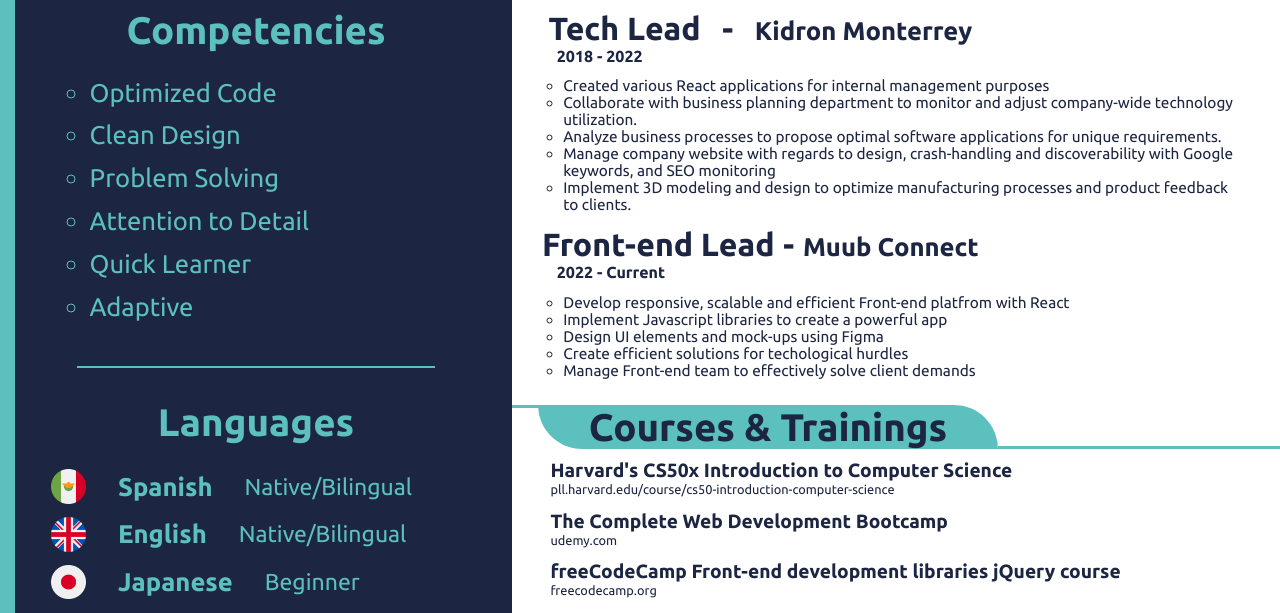
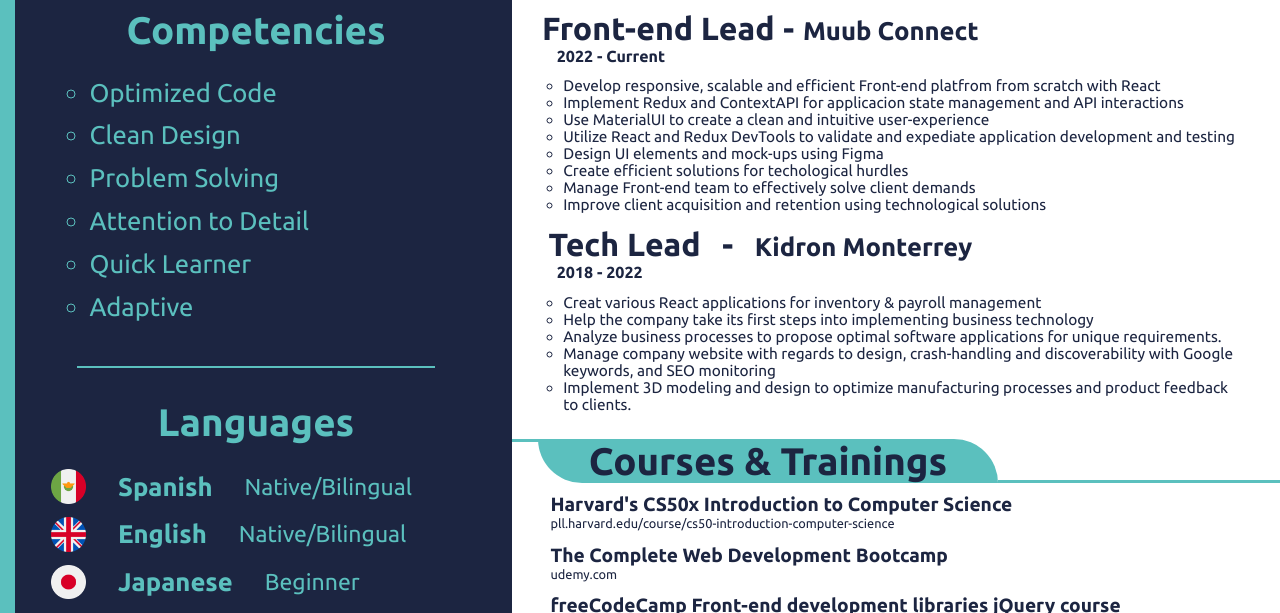
Before and after one commit to wavey-desu/Online-CV, a plain HTML site: page index.html in a window 1280 px wide. Shown: the part 823-1436 px from the top of the page. Drawn offline with nearby package versions, Linux system fonts and the light colour scheme.

Commit message:
job order swap

```diff
--- a/index.html
+++ b/index.html
@@ -126,6 +126,7 @@
                 <li>HTML</li>
                 <li>CSS/SCSS</li>
                 <li>Material UI</li>
+                <li>Tailwind CSS</li>
                 <li>Vite</li>
                 <li>Express</li>
                 <li>REST API's</li>
@@ -147,13 +148,38 @@
             <h1 class="mainInfoHeader es">Experiencia</h1>
 
             <div class="workCont">
+                <span><h1>Front-end Lead</h1> <h1>-</h1> <h2>Muub Connect</h2></span>
+                <h3 class="en">2022 - Current</h3>
+                <h3 class="es">2022 - Actual</h3>
+
+                <ul class="en">
+                    <li>Develop responsive, scalable and efficient Front-end platfrom from scratch with React </li>
+                    <li>Implement Redux and ContextAPI for applicacion state management and API interactions</li>
+                    <li>Use MaterialUI to create a clean and intuitive user-experience</li>
+                    <li>Utilize React and Redux DevTools to validate and expediate application development and testing</li>
+                    <li>Design UI elements and mock-ups using Figma</li>
+                    <li>Create efficient solutions for techological hurdles</li>
+                    <li>Manage Front-end team to effectively solve client demands </li>
+                    <li>Improve client acquisition and retention using technological solutions</li>
+                </ul>
+                <ul class="es">
+                    <li>Desarrolar Plataforma Front-end responsiva, escalable y efficiente usando React</li>
+                    <li>Implementar librerias de Javascript para crear una applicacion potente y effectiva</li>
+                    <li>Diseñar elementos y mock-ups de UI en Figma</li>
+                    <li>Crear soluciones efectivas para retos tecnologicos</li>
+                    <li>Administrar equipo de Front-end para resolver demandas de clientes</li>
+                    <li>Mejorar la adquisición y retención de clientes utilizando soluciones tecnológicas</li>
+                </ul>
+            </div>
+
+            <div class="workCont">
                 <span><h1>Tech Lead</h1> <h1>-</h1> <h2>Kidron Monterrey</h2></span>
                 <h3 class="en">2018 - 2022</h3>
                 <h3 class="es">2018 - 2022</h3>
 
                 <ul class="en">
-                    <li>Created various React applications for internal management purposes</li>
-                    <li>Collaborate with business planning department to monitor and adjust company-wide technology utilization.</li>
+                    <li>Creat various React applications for inventory & payroll management</li>
+                    <li>Help the company take its first steps into implementing business technology</li>
                     <li>Analyze business processes to propose optimal software applications for unique requirements.</li>
                     <li>Manage company website with regards to design, crash-handling and discoverability with Google keywords, and SEO monitoring</li>
                     <li>Implement 3D modeling and design to optimize manufacturing processes and product feedback to clients.</li>
@@ -167,26 +193,6 @@
                 </ul>
             </div>
 
-            <div class="workCont">
-                <span><h1>Front-end Lead</h1> <h1>-</h1> <h2>Muub Connect</h2></span>
-                <h3 class="en">2022 - Current</h3>
-                <h3 class="es">2022 - Actual</h3>
-
-                <ul class="en">
-                    <li>Develop responsive, scalable and efficient Front-end platfrom with React </li>
-                    <li>Implement Javascript libraries to create a powerful app</li>
-                    <li>Design UI elements and mock-ups using Figma</li>
-                    <li>Create efficient solutions for techological hurdles</li>
-                    <li>Manage Front-end team to effectively solve client demands </li>
-                </ul>
-                <ul class="es">
-                    <li>Desarrolar Plataforma Front-end responsiva, escalable y efficiente usando React</li>
-                    <li>Implementar librerias de Javascript para crear una applicacion potente y effectiva</li>
-                    <li>Diseñar elementos y mock-ups de UI en Figma</li>
-                    <li>Crear soluciones efectivas para retos tecnologicos</li>
-                    <li>Administrar equipo de Front-end para resolver demandas de clientes</li>
-                </ul>
-            </div>
         </div>
 
         <!-- <div class="mainInfoCont projects">
```
